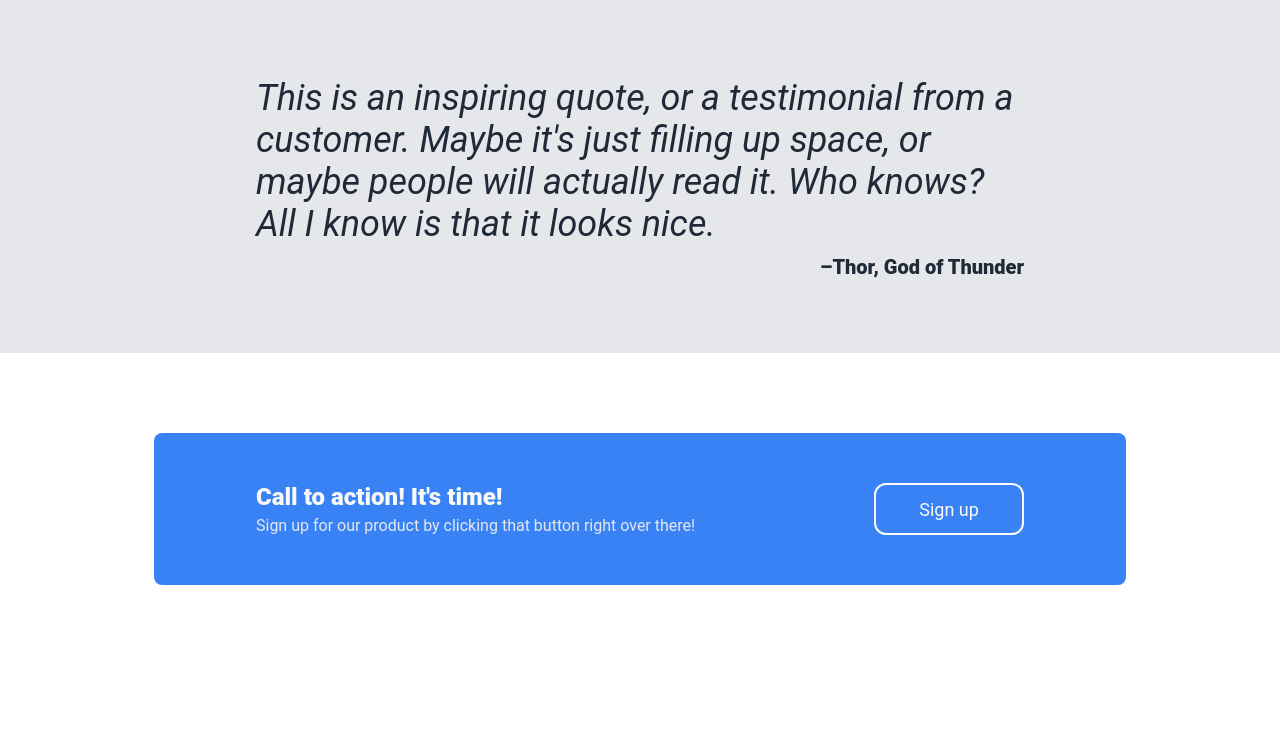
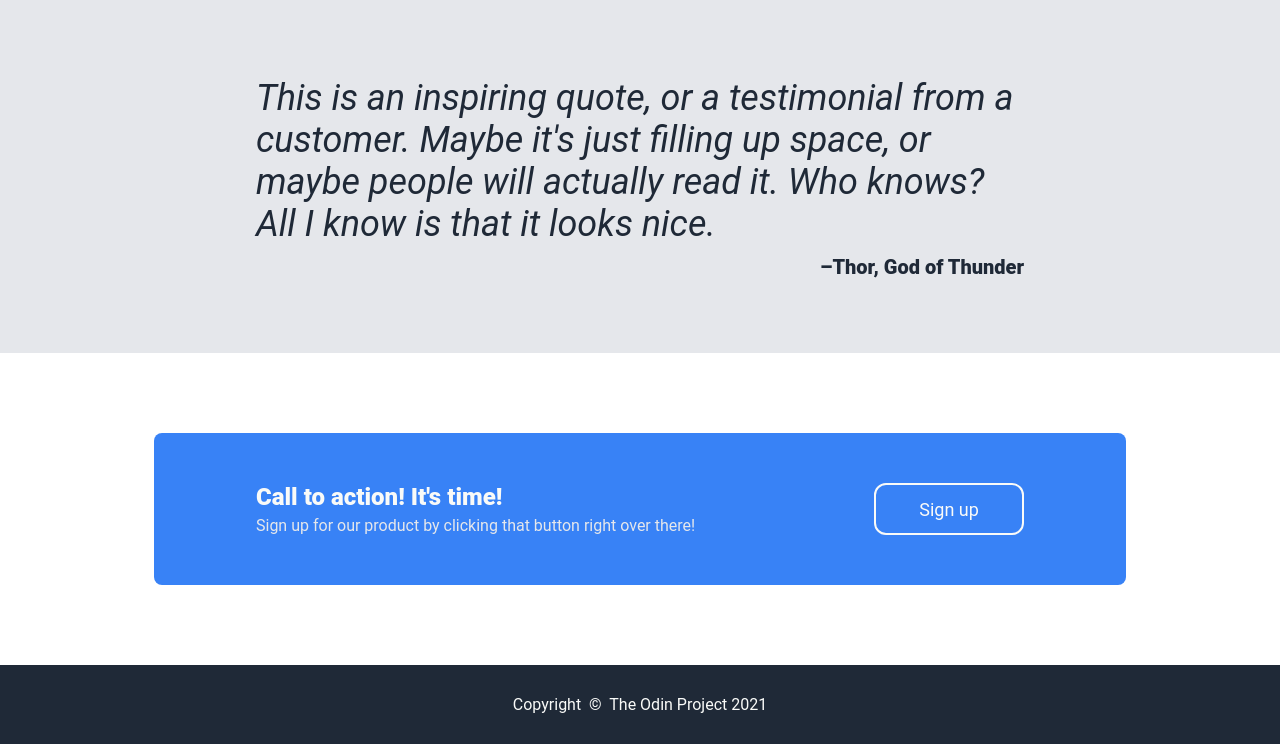
Before and after one commit to saad00b/landing-page-project, a plain HTML site: page index.html in a window 1280 px wide. Shown: the part 918-1662 px from the top of the page. Before the commit the page ends 1583 px from the top, so only its background shows below. Drawn offline with Linux system fonts and the light colour scheme.

Commit message:
Do the footer

```diff
--- a/index.html
+++ b/index.html
@@ -56,5 +56,6 @@
         <button>Sign up</button>
 
     </div>
+    <div class="footer">Copyright &nbsp;©&nbsp; The Odin Project 2021</div>
 </body>
 </html>
--- a/styles.css
+++ b/styles.css
@@ -160,3 +160,11 @@ body {
 .call-to-action .btm {
     color: #e5e7eb;
 }
+
+.footer {
+    display: flex;
+    justify-content: center;
+    background-color: #1f2937;
+    padding: 30px;
+    color: #f9faf8;
+}
```
